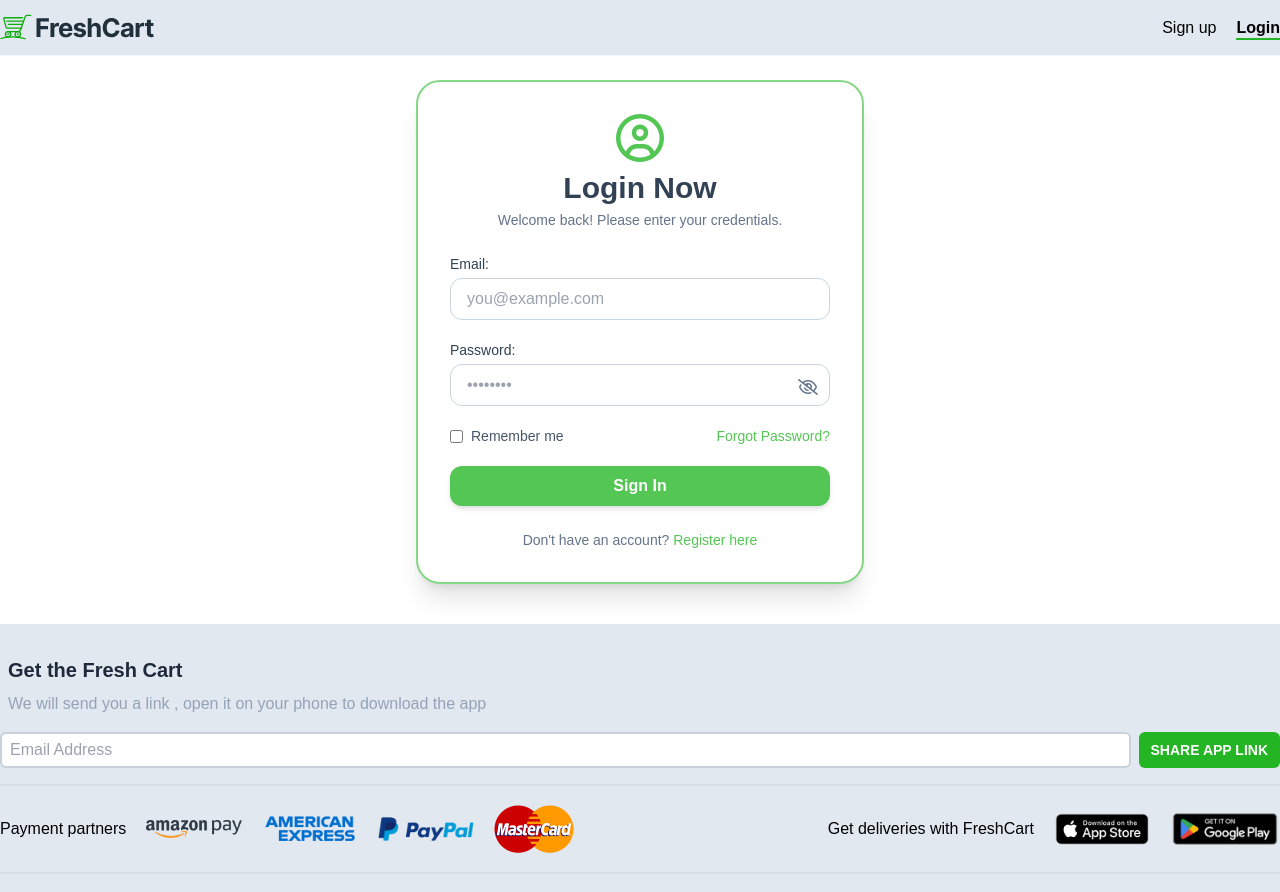
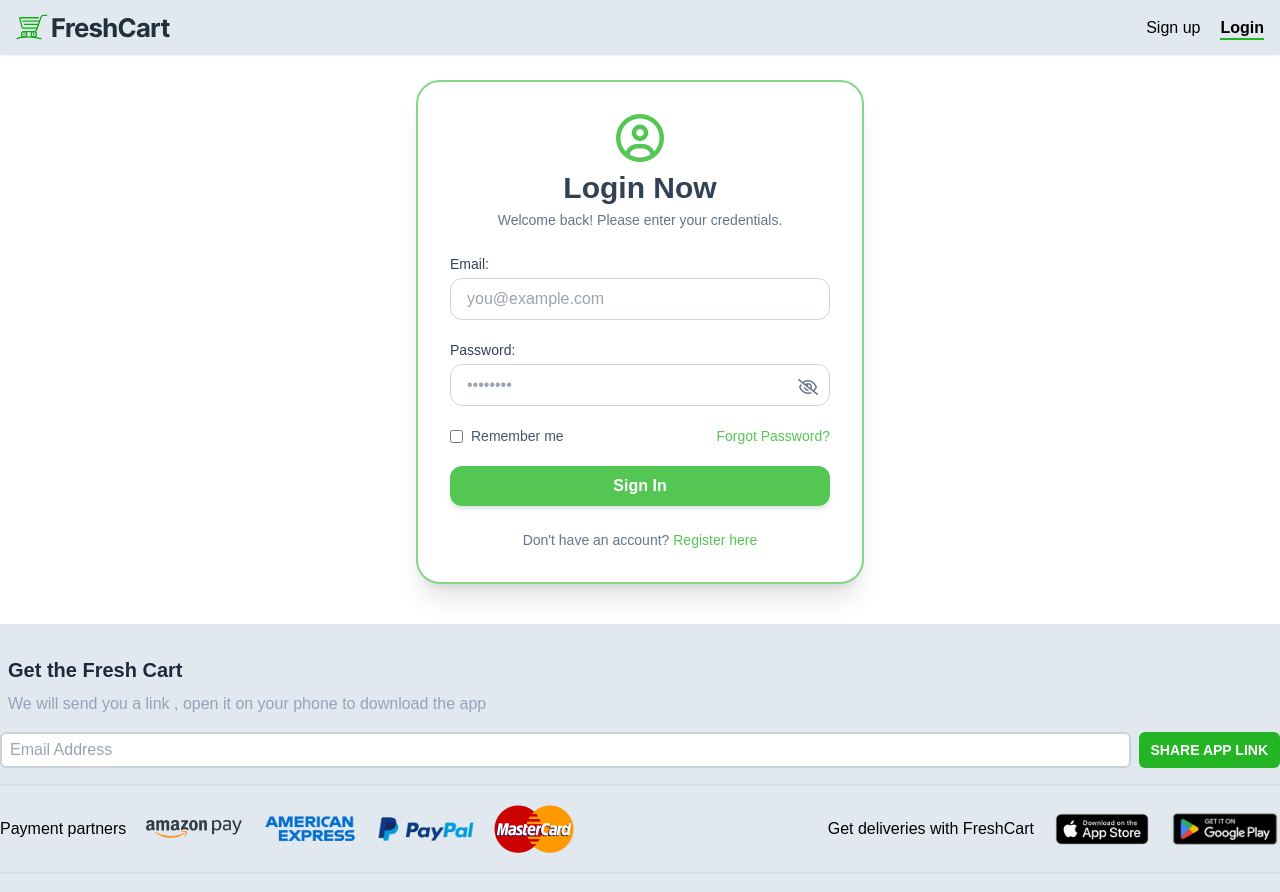
Before and after one commit to Belal1khalil/E-commerce, a React (Vite) app: page /login in a window 1280 px wide. Shown: the top 892 px of the page. Built offline with nearby package versions, Linux system fonts and the light colour scheme; a web font is replaced by a local one.

Commit message:
sec commit

```diff
--- a/src/components/Layout/Layout.jsx
+++ b/src/components/Layout/Layout.jsx
@@ -6,7 +6,6 @@ import Footer from "../Footer/Footer";
 export default function Layout() {
 
   return <>
-
   <Navbar/>
   <div className="container pb-10 pt-20 min-h-[75vh]">
   <Outlet></Outlet>
--- a/src/components/Navbar/Navbar.jsx
+++ b/src/components/Navbar/Navbar.jsx
@@ -303,7 +303,7 @@ export default function Navbar() {
 
   return (
     <>
-      <nav className="bg-slate-200 shadow-sm py-3 fixed top-0 right-0 left-0 z-50">
+      <nav className="bg-slate-200 shadow-sm py-3 px-4 fixed top-0 right-0 left-0 z-50">
         <div className="container flex flex-wrap items-center justify-between">
           <div className="flex items-center gap-12">
             <a href="/">
```
